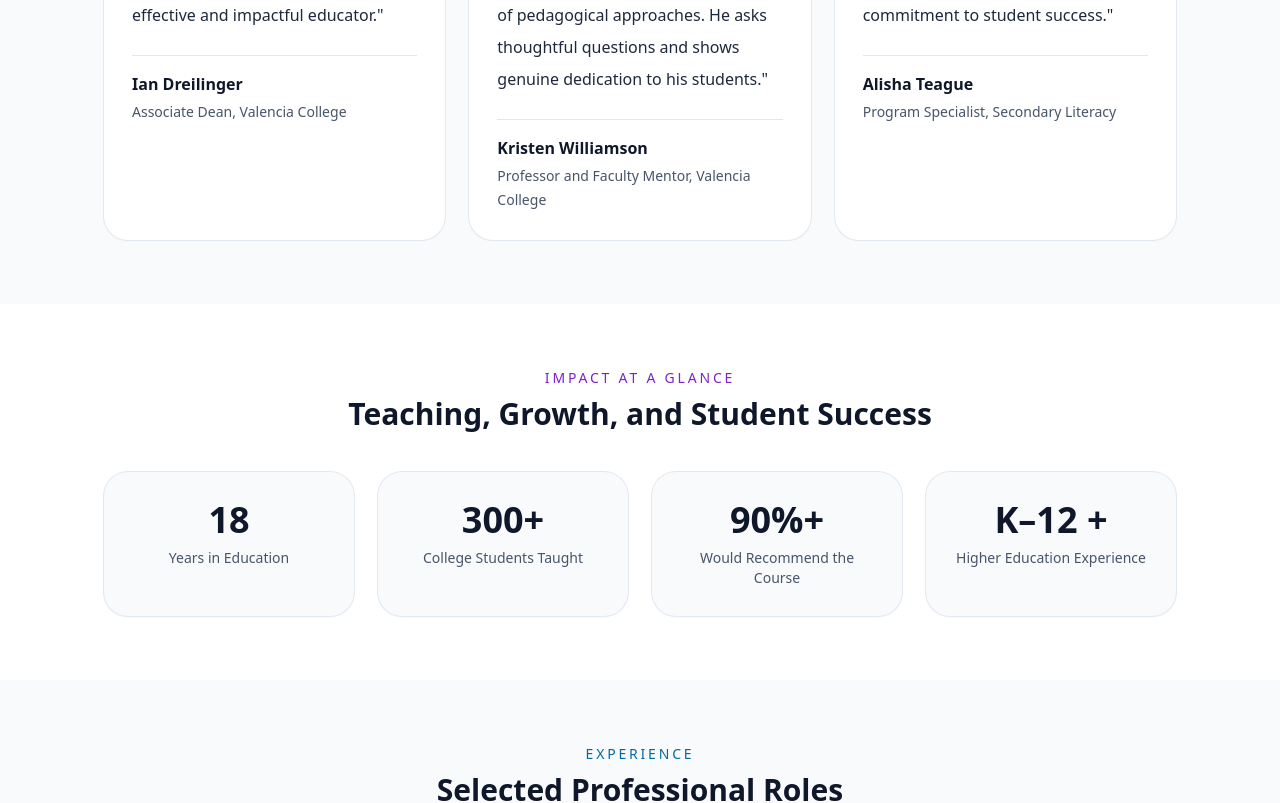
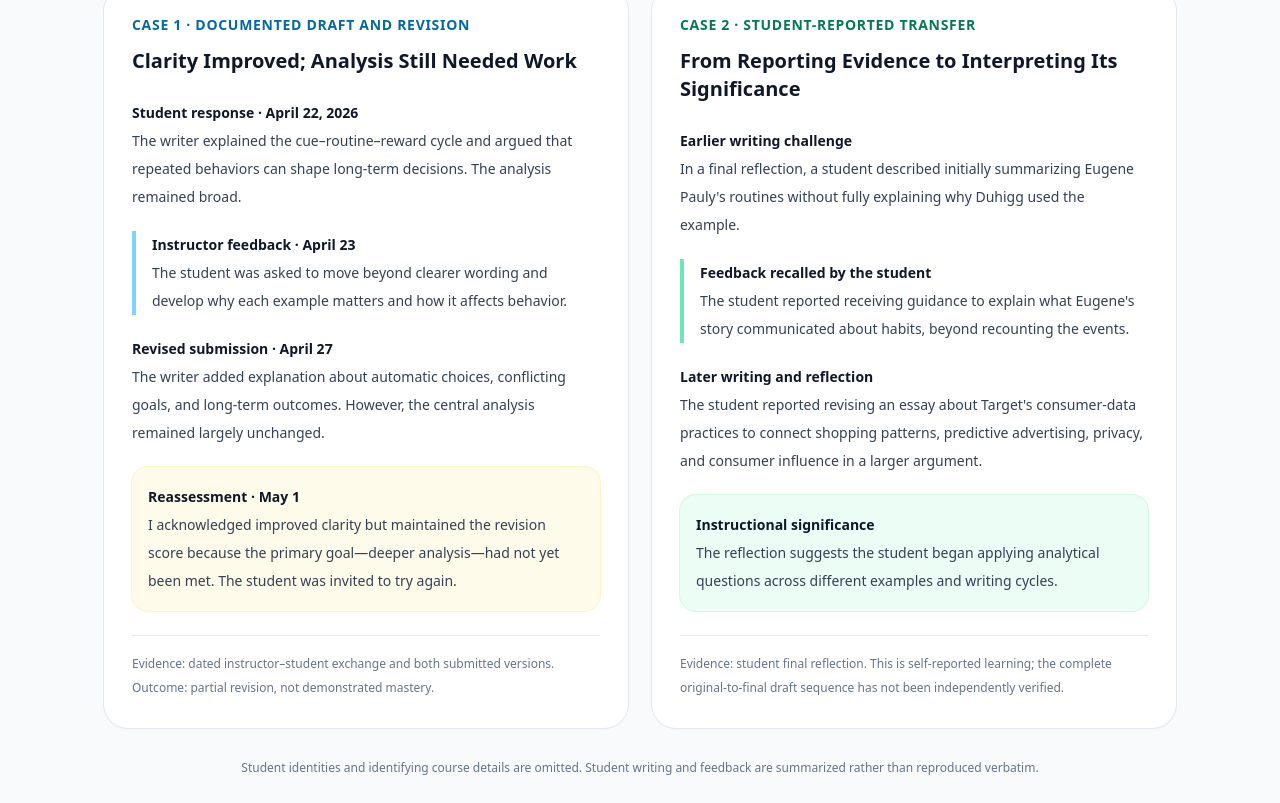
Before and after one commit to profscott311/mrscott-vitae, a Next.js app: page / in a window 1280 px wide. Shown: the part 3780-4583 px from the top of the page. Built offline with nearby package versions, Linux system fonts and the light colour scheme.

Commit message:
Add anonymized evidence-based feedback and revision case studies

```diff
--- a/app/page.jsx
+++ b/app/page.jsx
@@ -389,6 +389,69 @@ export default function ProfessionalPortfolioLandingPage() {
         </div>
       </section>
 
+      <section id="feedback-in-action" className="bg-slate-50 py-16">
+        <div className="mx-auto max-w-6xl px-6 lg:px-10">
+          <div className="mb-10 text-center">
+            <p className="text-sm font-medium uppercase tracking-[0.2em] text-emerald-700">Teaching Evidence</p>
+            <h2 className="mt-2 text-3xl font-semibold text-slate-900">Feedback in Action: From Response to Revision</h2>
+            <p className="mx-auto mt-4 max-w-3xl text-base leading-8 text-slate-700">
+              Two anonymized examples from developmental reading and writing instruction using Charles Duhigg&apos;s <em>The Power of Habit</em>. These cases distinguish documented revisions from student-reported growth.
+            </p>
+          </div>
+
+          <div className="grid gap-6 lg:grid-cols-2">
+            <article className="rounded-3xl bg-white p-7 shadow-sm ring-1 ring-slate-200">
+              <p className="text-sm font-semibold uppercase tracking-wider text-sky-700">Case 1 · Documented draft and revision</p>
+              <h3 className="mt-3 text-xl font-semibold text-slate-900">Clarity Improved; Analysis Still Needed Work</h3>
+              <div className="mt-6 space-y-5 text-sm leading-7 text-slate-700">
+                <div>
+                  <p className="font-semibold text-slate-900">Student response · April 22, 2026</p>
+                  <p>The writer explained the cue–routine–reward cycle and argued that repeated behaviors can shape long-term decisions. The analysis remained broad.</p>
+                </div>
+                <div className="border-l-4 border-sky-300 pl-4">
+                  <p className="font-semibold text-slate-900">Instructor feedback · April 23</p>
+                  <p>The student was asked to move beyond clearer wording and develop why each example matters and how it affects behavior.</p>
+                </div>
+                <div>
+                  <p className="font-semibold text-slate-900">Revised submission · April 27</p>
+                  <p>The writer added explanation about automatic choices, conflicting goals, and long-term outcomes. However, the central analysis remained largely unchanged.</p>
+                </div>
+                <div className="rounded-2xl bg-amber-50 p-4 ring-1 ring-amber-100">
+                  <p className="font-semibold text-slate-900">Reassessment · May 1</p>
+                  <p>I acknowledged improved clarity but maintained the revision score because the primary goal—deeper analysis—had not yet been met. The student was invited to try again.</p>
+                </div>
+              </div>
+              <p className="mt-6 border-t border-slate-200 pt-4 text-xs leading-6 text-slate-500">Evidence: dated instructor–student exchange and both submitted versions. Outcome: partial revision, not demonstrated mastery.</p>
+            </article>
+
+            <article className="rounded-3xl bg-white p-7 shadow-sm ring-1 ring-slate-200">
+              <p className="text-sm font-semibold uppercase tracking-wider text-emerald-700">Case 2 · Student-reported transfer</p>
+              <h3 className="mt-3 text-xl font-semibold text-slate-900">From Reporting Evidence to Interpreting Its Significance</h3>
+              <div className="mt-6 space-y-5 text-sm leading-7 text-slate-700">
+                <div>
+                  <p className="font-semibold text-slate-900">Earlier writing challenge</p>
+                  <p>In a final reflection, a student described initially summarizing Eugene Pauly&apos;s routines without fully explaining why Duhigg used the example.</p>
+                </div>
+                <div className="border-l-4 border-emerald-300 pl-4">
+                  <p className="font-semibold text-slate-900">Feedback recalled by the student</p>
+                  <p>The student reported receiving guidance to explain what Eugene&apos;s story communicated about habits, beyond recounting the events.</p>
+                </div>
+                <div>
+                  <p className="font-semibold text-slate-900">Later writing and reflection</p>
+                  <p>The student reported revising an essay about Target&apos;s consumer-data practices to connect shopping patterns, predictive advertising, privacy, and consumer influence in a larger argument.</p>
+                </div>
+                <div className="rounded-2xl bg-emerald-50 p-4 ring-1 ring-emerald-100">
+                  <p className="font-semibold text-slate-900">Instructional significance</p>
+                  <p>The reflection suggests the student began applying analytical questions across different examples and writing cycles.</p>
+                </div>
+              </div>
+              <p className="mt-6 border-t border-slate-200 pt-4 text-xs leading-6 text-slate-500">Evidence: student final reflection. This is self-reported learning; the complete original-to-final draft sequence has not been independently verified.</p>
+            </article>
+          </div>
+          <p className="mt-7 text-center text-xs leading-6 text-slate-500">Student identities and identifying course details are omitted. Student writing and feedback are summarized rather than reproduced verbatim.</p>
+        </div>
+      </section>
+
       <section id="endorsements" className="bg-slate-50 py-16">
         <div className="mx-auto max-w-6xl px-6 lg:px-10">
           <div className="mb-10 text-center">
```
